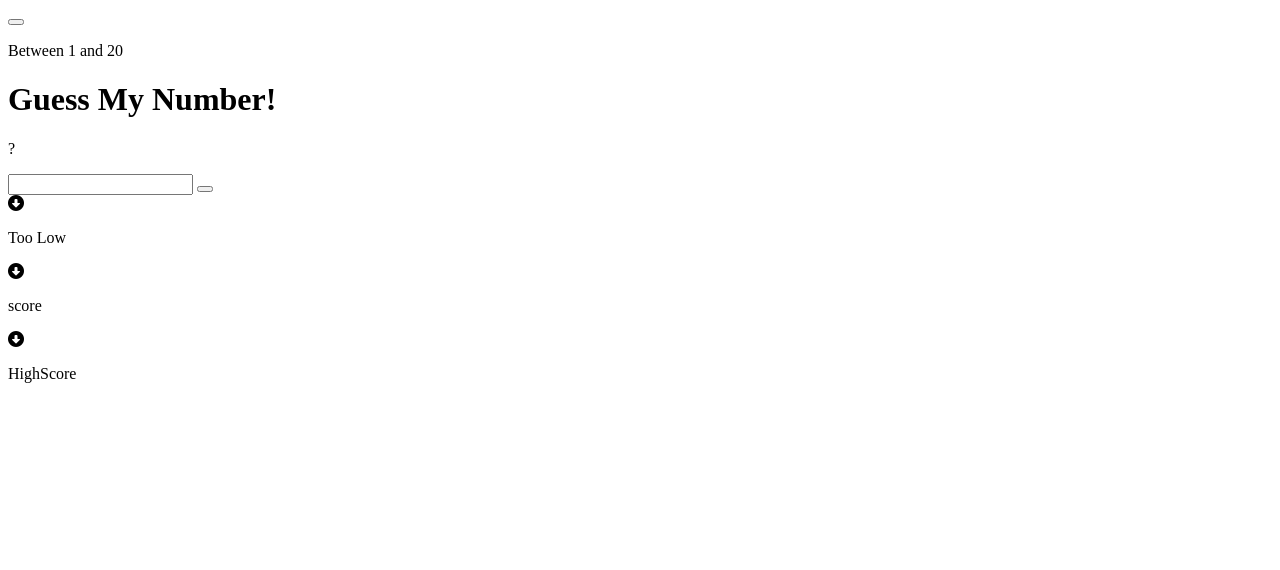
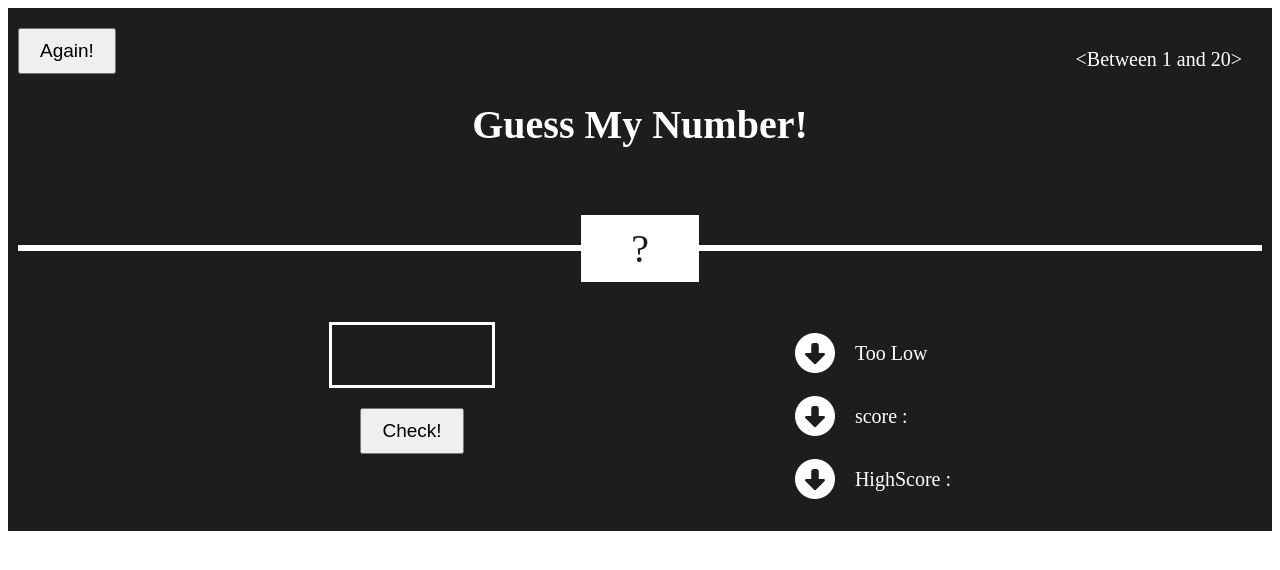
Before and after one commit to MuhammadJamshaidGhaffar/JavaScript-Guess-a-Number-Game, a plain HTML site: page index.html in a window 1280 px wide. Drawn offline with Linux system fonts and the light colour scheme.

Commit message:
added css

```diff
--- a/index.html
+++ b/index.html
@@ -7,34 +7,39 @@
     <meta name="viewport" content="width=device-width, initial-scale=1.0">
     <title>Guess a Number</title>
     <script src="https://kit.fontawesome.com/d8dd4cb323.js" crossorigin="anonymous"></script>
+    <link rel="stylesheet" href="style.css">
 </head>
 
 <body>
     <div class="container">
-        <button type="button" onclick=""></button>
-        <p class="range-text">Between 1 and 20</p>
+        <button type="button" onclick="" class="btn again">Again!</button>
+        <p class="range-text">&lt;Between 1 and 20&gt;</p>
         <h1>Guess My Number!</h1>
+        <div class="number">
             <p class="line"></p>
-        <p class="number">?</p>
+            <p class="value">?</p>
             <p class="line"></p>
+        </div>
+        <div class="input-output">
             <div class="input-div">
-            <input type="text" name="" id="input-text">
-            <button type="button"></button>
+                <input type="text" name="" id="input-text" maxlength="2">
+                <button type="button" class="btn">Check!</button>
             </div>
             <div class="output-div">
                 <div class="item result">
-                <i class="fas fa-arrow-alt-circle-down item-icon"></i>
+                    <i class="fas fa-arrow-alt-circle-down item-icon fa-4x"></i>
                     <p class="text">Too Low</p>
                 </div>
                 <div class="item score">
-                <i class="fas fa-arrow-alt-circle-down item-icon"></i>
-                <p class="text">score</p>
+                    <i class="fas fa-arrow-alt-circle-down item-icon fa-4x"></i>
+                    <p class="text">score : </p>
                     <p class="value"></p>
                 </div>
                 <div class="item highScore">
-                <i class="fas fa-arrow-alt-circle-down item-icon"></i>
-                <p class="text">HighScore</p>
+                    <i class="fas fa-arrow-alt-circle-down item-icon fa-4x"></i>
+                    <p class="text">HighScore : </p>
                     <p class="value"></p>
+                </div>
             </div>
         </div>
     </div>
--- /dev/null
+++ b/style.css
@@ -0,0 +1,83 @@
+html {
+  box-sizing: border-box;
+  font-size: 62.5%;
+  --black:#1d1d1d;
+}
+
+.container {
+  background: var(--black); /* fallback for old browsers */
+  color: white;
+  padding: 2rem 1rem;
+}
+
+.btn {
+  font-size: 1.9rem;
+  padding: 1rem 2rem;
+  display: inline-block;
+}
+.range-text {
+  float: right;
+  font-size: 2rem;
+  margin-right: 2rem;
+}
+h1 {
+  font-size: 4rem;
+  text-align: center;
+}
+
+.number{
+    display: flex;
+    align-items: center;
+    flex-grow: 0;
+}
+
+.number .line{
+    border : 3px  solid white;
+    display: inline-block;
+    border: 6px 0  solid white;
+    text-align: center;
+    flex-grow: 1;
+}
+.number .value{
+    background-color: white;
+    font-size: 4rem;
+    color: var(--black);
+    padding: 1rem 5rem;
+}
+.input-output{
+    width: 50%;
+    margin: auto;
+    display: flex;
+    justify-content: space-between ;
+}
+
+.input-div {
+    text-align: center;
+}
+#input-text{
+    border: 3px solid white;
+    background-color: var(--black);
+    color: white;
+    text-decoration: none;
+    outline: none;
+    display: block;
+    width: 12rem;
+    font-size: 3rem;
+    height: 4rem;
+    padding: 1rem 2rem;
+    text-align: center;
+    margin-bottom: 2rem;
+}
+
+.item{
+    display: flex;
+    align-items: center;
+    padding: 0px;
+}
+.item i {
+    margin-right: 2rem;
+}
+
+.output-div .item .text ,.output-div .item .value {
+    font-size: 2rem;
+}
```
Lines whose indentation alone changed are shown as unchanged.
